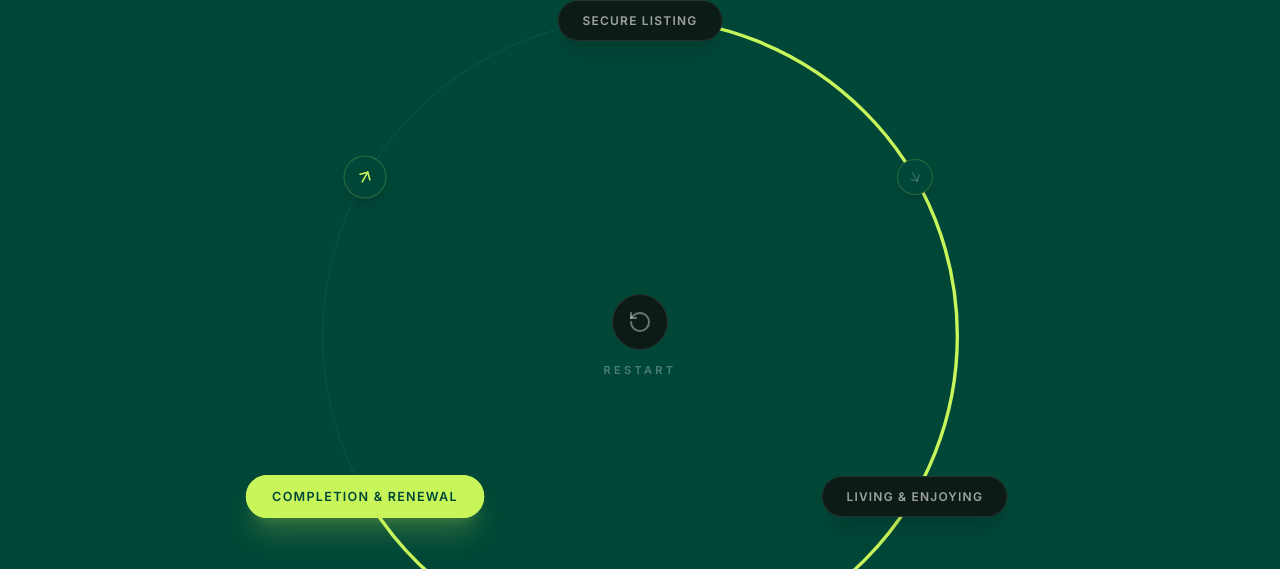
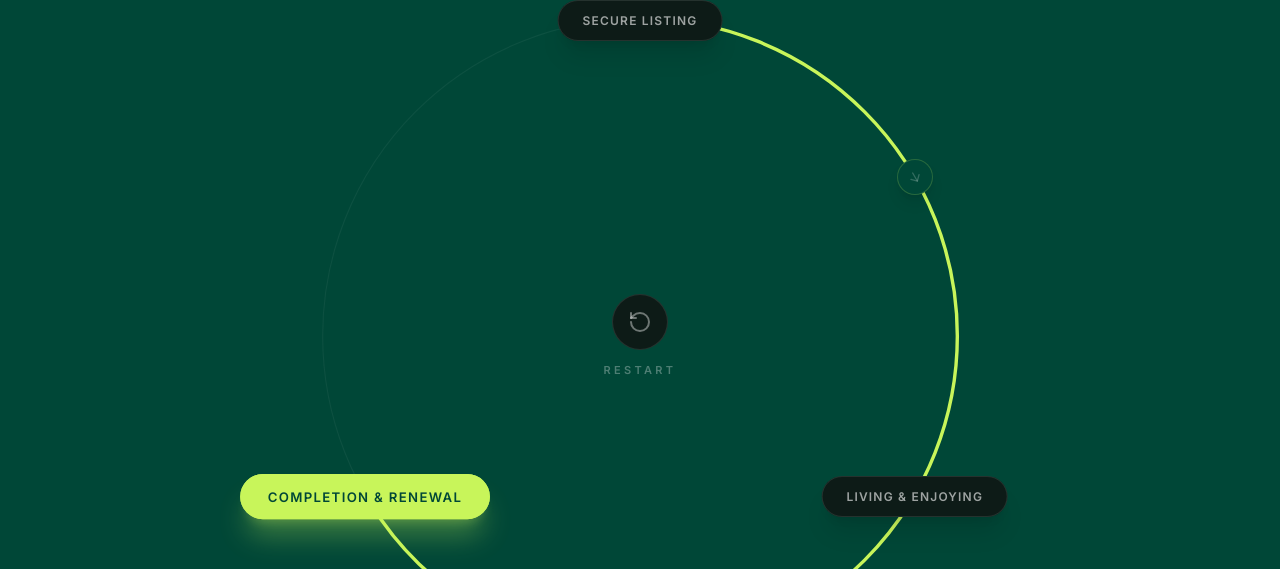
Before and after one commit to abdullahshahid836-ctrl/pakistan-property-portal, a Next.js app: page /about in a window 1280 px wide. Shown: the part 1021-1590 px from the top of the page. Built offline with nearby package versions, Linux system fonts and the light colour scheme.

Commit message:
feat: implemented sequential reveal for property lifecycle stages

```diff
--- a/src/app/about/page.tsx
+++ b/src/app/about/page.tsx
@@ -73,23 +73,24 @@ const OrbitPill = ({ label, startAngle }: { label: string; startAngle: number })
 )
 
 // LIFECYCLE PILL: For the property journey circle (Percentage-based for responsiveness)
-const LifecyclePill = ({ label, angle, active }: { label: string; angle: number; active: boolean }) => {
+const LifecyclePill = ({ label, angle, active, visible }: { label: string; angle: number; active: boolean; visible: boolean }) => {
   const x = Math.cos((angle * Math.PI) / 180) * 46.66
   const y = Math.sin((angle * Math.PI) / 180) * 46.66
   return (
     <motion.div
-      initial={{ opacity: 0, scale: 0.8 }}
+      initial={{ opacity: 0, scale: 0.5 }}
       animate={{
-        opacity: 1,
-        scale: active ? 1.05 : 1,
+        opacity: visible ? 1 : 0,
+        scale: visible ? (active ? 1.1 : 1) : 0.5,
         left: `${50 + x}%`,
         top: `${50 + y}%`
       }}
+      transition={{ duration: 0.6, ease: EASE }}
       className="absolute -translate-x-1/2 -translate-y-1/2 z-30"
     >
       <span className={`px-4 sm:px-6 py-2 sm:py-3 rounded-full font-syne font-black text-[9px] sm:text-xs uppercase tracking-widest shadow-xl transition-all duration-500 whitespace-nowrap border ${
         active
-          ? 'bg-[#C8F55A] text-[#004737] border-[#C8F55A] scale-110 shadow-[#C8F55A]/20'
+          ? 'bg-[#C8F55A] text-[#004737] border-[#C8F55A] shadow-[#C8F55A]/30'
           : 'bg-[#0D1B17] text-white/60 border-white/10'
       }`}>
         {label}
@@ -99,18 +100,19 @@ const LifecyclePill = ({ label, angle, active }: { label: string; angle: number;
 }
 
 // ARROW INDICATOR: Small directional icons on the path
-const ArrowIndicator = ({ angle, active }: { angle: number; active: boolean }) => {
+const ArrowIndicator = ({ angle, active, visible }: { angle: number; active: boolean; visible: boolean }) => {
   const x = Math.cos((angle * Math.PI) / 180) * 46.66
   const y = Math.sin((angle * Math.PI) / 180) * 46.66
   return (
     <motion.div
+      initial={{ opacity: 0, scale: 0 }}
       animate={{
-        opacity: 1,
-        scale: active ? 1.2 : 1,
+        opacity: visible ? 1 : 0,
+        scale: visible ? (active ? 1.2 : 1) : 0,
         left: `${50 + x}%`,
         top: `${50 + y}%`
       }}
-      className="absolute -translate-x-1/2 -translate-y-1/2 z-20 w-7 h-7 sm:w-9 sm:h-9 rounded-full bg-[#004737] border border-[#C8F55A]/20 flex items-center justify-center shadow-lg transition-colors duration-500"
+      className="absolute -translate-x-1/2 -translate-y-1/2 z-20 w-7 h-7 sm:w-9 sm:h-9 rounded-full bg-[#004737] border border-[#C8F55A]/20 flex items-center justify-center shadow-lg transition-all duration-500"
     >
       <ArrowRight
         className={`w-3 h-3 sm:w-4 sm:h-4 transition-colors duration-500 ${active ? 'text-[#C8F55A]' : 'text-white/20'}`}
@@ -221,14 +223,29 @@ const LifecycleSection = () => {
           </div>
 
           {/* Lifecycle Pills */}
-          <LifecyclePill label="Secure Listing" angle={-90} active={step === 0 || step === 3} />
-          <LifecyclePill label="Living & Enjoying" angle={30} active={step === 1} />
-          <LifecyclePill label="Completion & Renewal" angle={150} active={step === 2} />
+          <LifecyclePill
+            label="Secure Listing"
+            angle={-90}
+            active={step === 0 || step === 3}
+            visible={true}
+          />
+          <LifecyclePill
+            label="Living & Enjoying"
+            angle={30}
+            active={step === 1}
+            visible={step >= 1}
+          />
+          <LifecyclePill
+            label="Completion & Renewal"
+            angle={150}
+            active={step === 2}
+            visible={step >= 2}
+          />
 
           {/* Arrow Indicators */}
-          <ArrowIndicator angle={-30} active={step === 0} />
-          <ArrowIndicator angle={90} active={step === 1} />
-          <ArrowIndicator angle={210} active={step === 2} />
+          <ArrowIndicator angle={-30} active={step === 0} visible={step >= 1} />
+          <ArrowIndicator angle={90} active={step === 1} visible={step >= 2} />
+          <ArrowIndicator angle={210} active={step === 2} visible={step >= 3} />
         </div>
       </div>
     </section>
```
